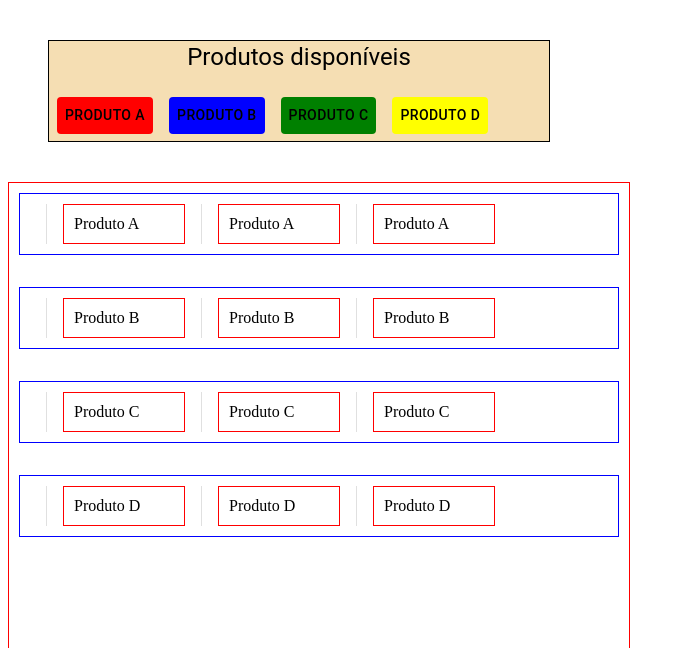
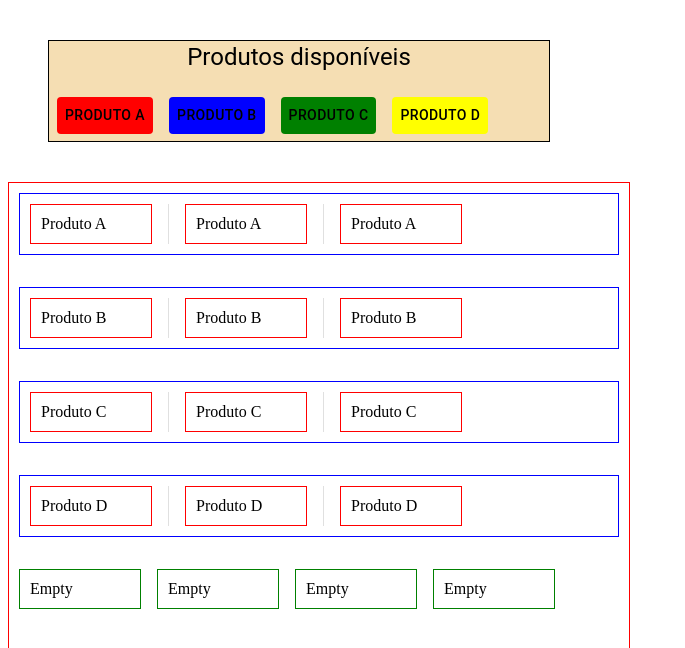
Before and after one commit to MatheusDev19/learning-matirial-ui, a React (Vite) app: page / in a window 1280 px wide. Shown: the top 648 px of the page, without its empty margins (0-685 px from the left). Built offline with nearby package versions, Linux system fonts and the light colour scheme.

Commit message:
feat: create gondola with stack (2)

```diff
--- a/src/components/gondola-with-stack/index.tsx
+++ b/src/components/gondola-with-stack/index.tsx
@@ -1,5 +1,6 @@
-import { Divider, Link, Stack } from "@mui/material";
-import { AddProducts } from "../add-products";
+import { Divider, Stack } from "@mui/material";
+import { ListProducts } from "../list-products";
+import { useState } from "react";
 
 export interface Product {
   id: number;
@@ -17,9 +18,25 @@ export const products: Product[] = [
 ];
 
 export const GondolaWithStack = () => {
+  const [selectedProduct, setSelectedProduct] = useState<Product | null>(null); // armazenar o produto selecionado
+  const [stackProduct, setStackProduct] = useState<Product[]>([]); // armazenar os produtos empilhados
+
+  const handleProductClick = (product: Product) => {
+    setSelectedProduct(product);
+  };
+
+  const handleStackClick = (index: number) => {
+    if (selectedProduct) {
+      const newStackProduct = [...stackProduct];
+      newStackProduct[index] = selectedProduct;
+      setStackProduct(newStackProduct);
+      setSelectedProduct(null);
+    }
+  };
+
   return (
     <>
-      <AddProducts />
+      <ListProducts products={products} onProductClick={handleProductClick} />
 
       {/* Modulo de gondola */}
       <Stack
@@ -33,12 +50,12 @@ export const GondolaWithStack = () => {
         {products.map((product: Product) => (
           // Pratelheira de gondola
           <Stack
+            key={product.id}
             direction="row"
             spacing={2}
             divider={<Divider orientation="vertical" flexItem />}
             sx={{ border: "1px solid blue", padding: "10px", mb: 4 }}
           >
-            <Link href="mantine.dev" />
             <Stack
               sx={{ border: "1px solid red", padding: "10px", width: 100 }}
             >
@@ -58,6 +75,19 @@ export const GondolaWithStack = () => {
             </Stack>
           </Stack>
         ))}
+
+        {/* Empilhamento de produtos */}
+        <Stack direction={"row"} spacing={2}>
+          {[0, 1, 2, 3].map((index) => (
+            <Stack
+              key={index}
+              sx={{ border: "1px solid green", padding: "10px", width: 100 }}
+              onClick={() => handleStackClick(index)}
+            >
+              {stackProduct[index]?.name || "Empty"}
+            </Stack>
+          ))}
+        </Stack>
       </Stack>
     </>
   );
--- a/src/components/add-products/index.tsx
+++ b/src/components/list-products/index.tsx
@@ -1,7 +1,14 @@
 import { Box, Button, Typography } from "@mui/material";
-import { products } from "../gondola-with-stack";
+import { Product, products } from "../gondola-with-stack";
 
-export const AddProducts = () => {
+interface ListProductsProps {
+ products: Product[];
+ onProductClick: (product: Product) => void;
+}
+
+export const ListProducts = ({ products, onProductClick }: ListProductsProps) => {
+
+
   return (
     <Box
       sx={{
@@ -26,6 +33,7 @@ export const AddProducts = () => {
         <Button
           key={product.id}
           sx={{cursor: 'pointer', bgcolor: product.color, color: "black", m: 1 }}
+          onClick={() => onProductClick(product)}
         >
           {product.name}
         </Button>
```
